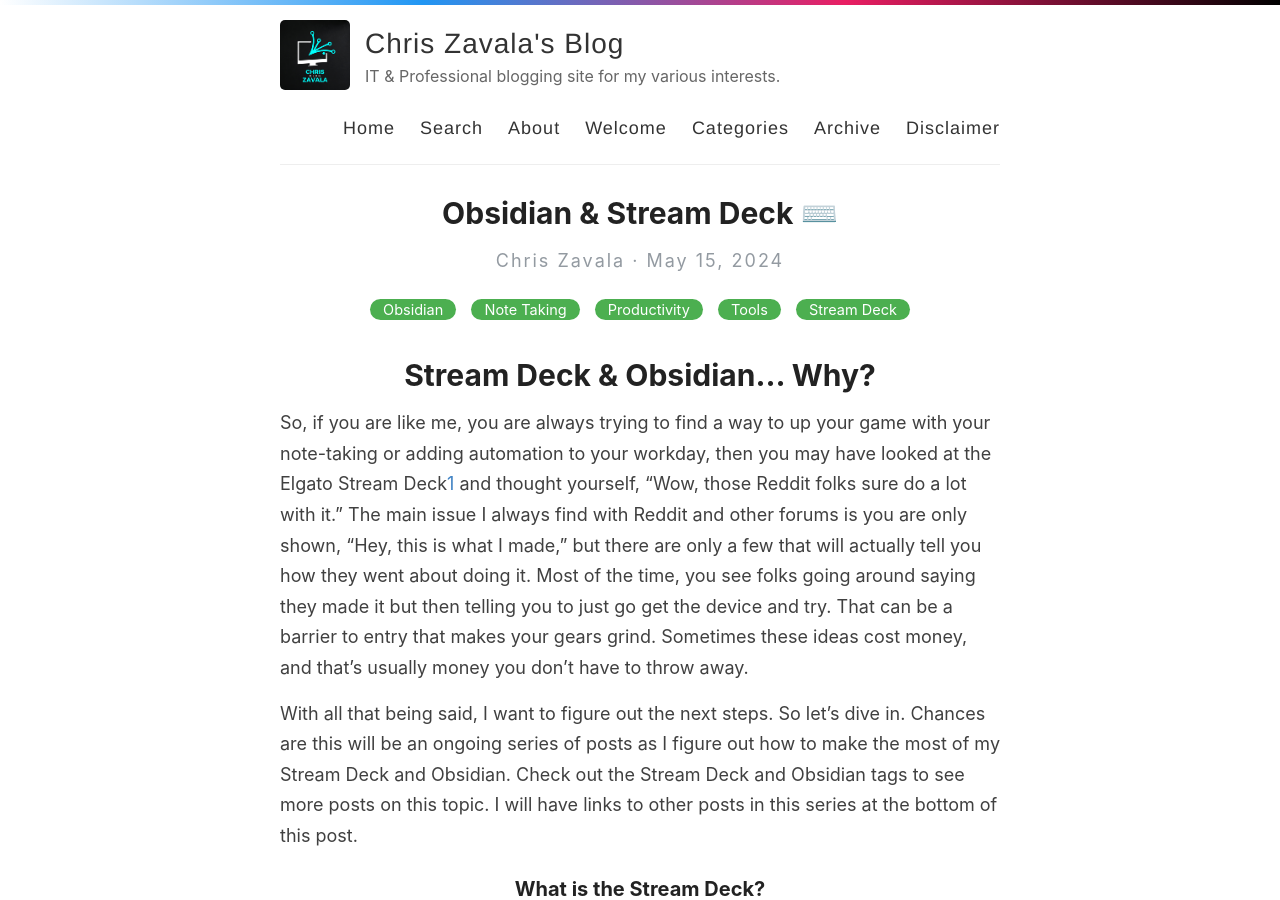
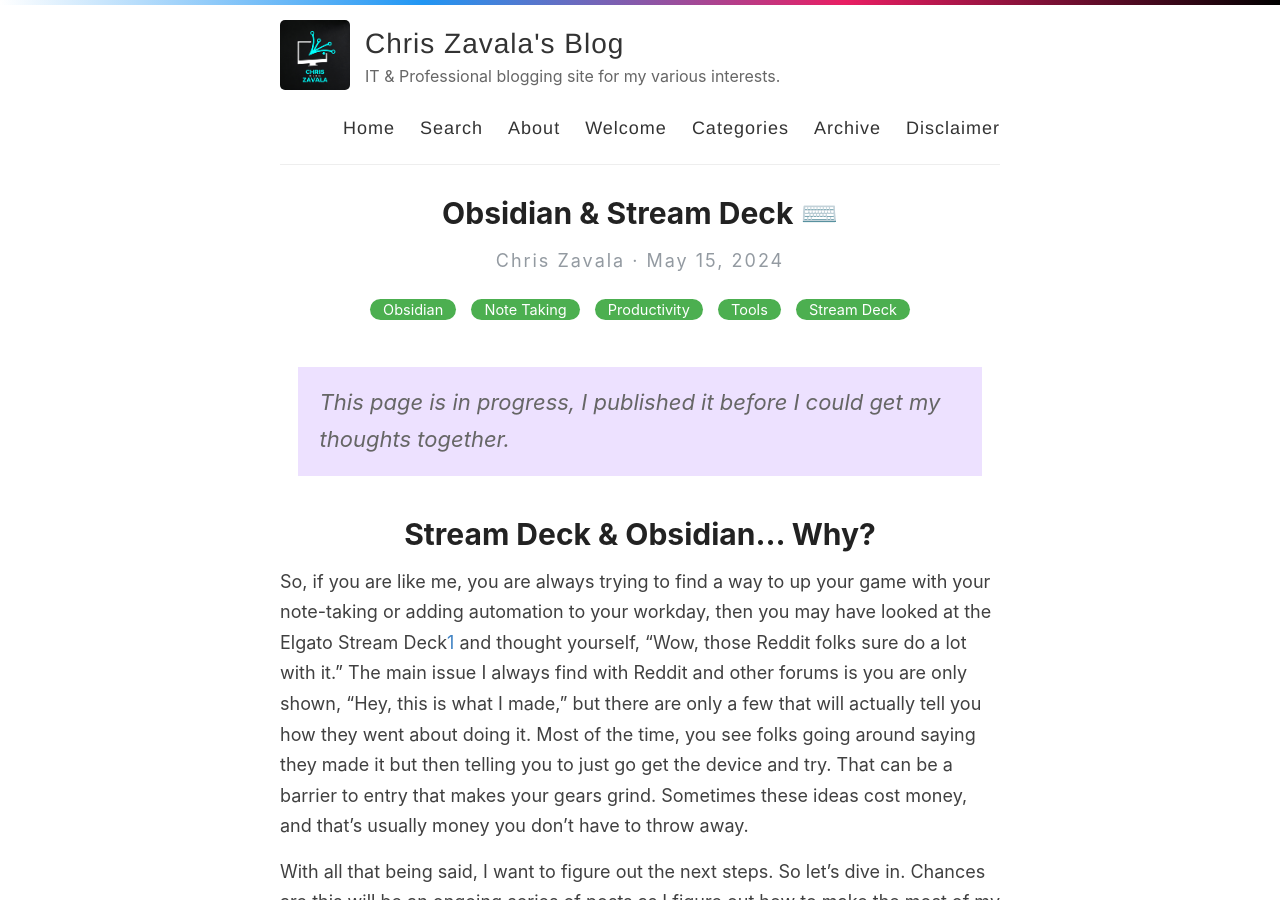
Before and after one commit to zavalalabs/zavalalabs.github.io, a Jekyll site: the page built from _posts/2024-5-15-Obsidian-Stream-Deck.md, in a window 1280 px wide and 900 px high. Built offline with Jekyll 4.4.1, drawn with Linux system fonts in a browser that asks for light colours.

Commit message:
Update 2024-5-15-Obsidian-Stream-Deck.md
Add in progress notation

```diff
--- a/_posts/2024-5-15-Obsidian-Stream-Deck.md
+++ b/_posts/2024-5-15-Obsidian-Stream-Deck.md
@@ -5,7 +5,7 @@
 ---
 
 
-
+> This page is in progress, I published it before I could get my thoughts together.
 
 # Stream Deck & Obsidian... Why?
 
```
